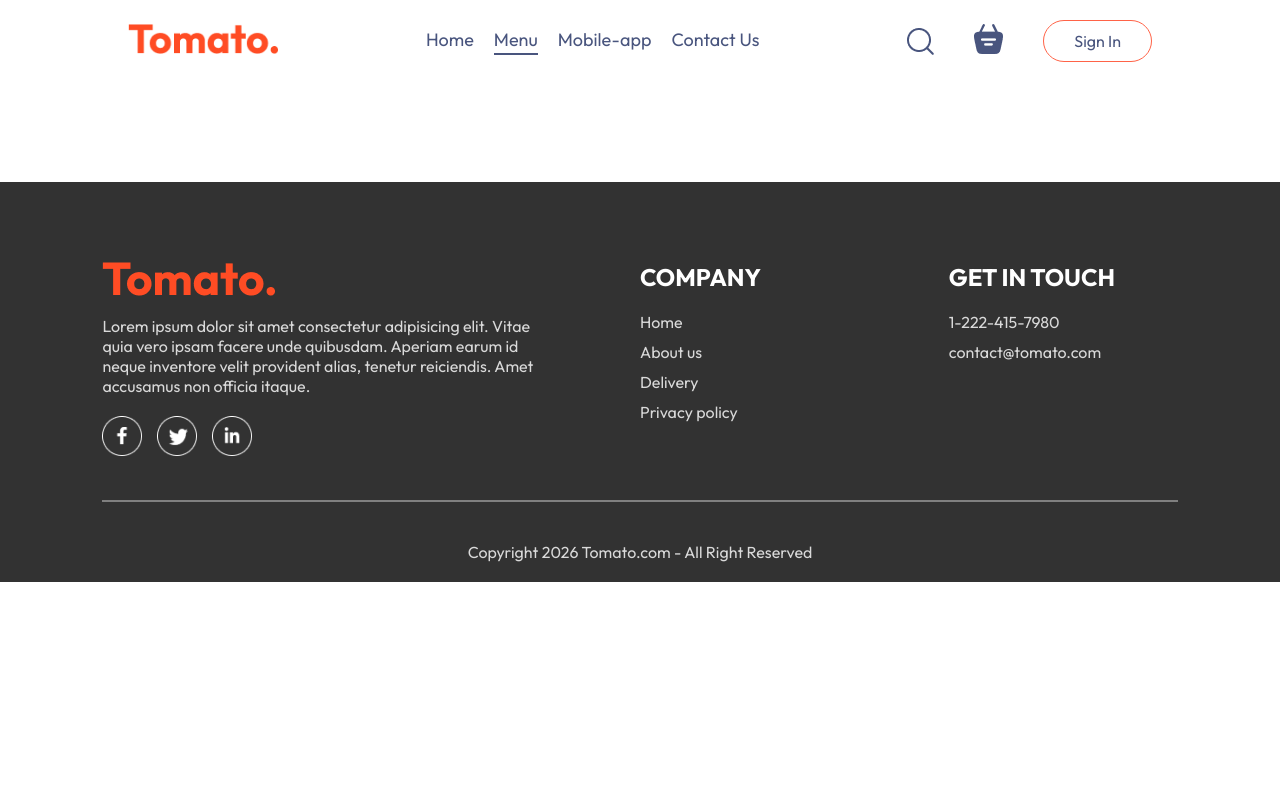
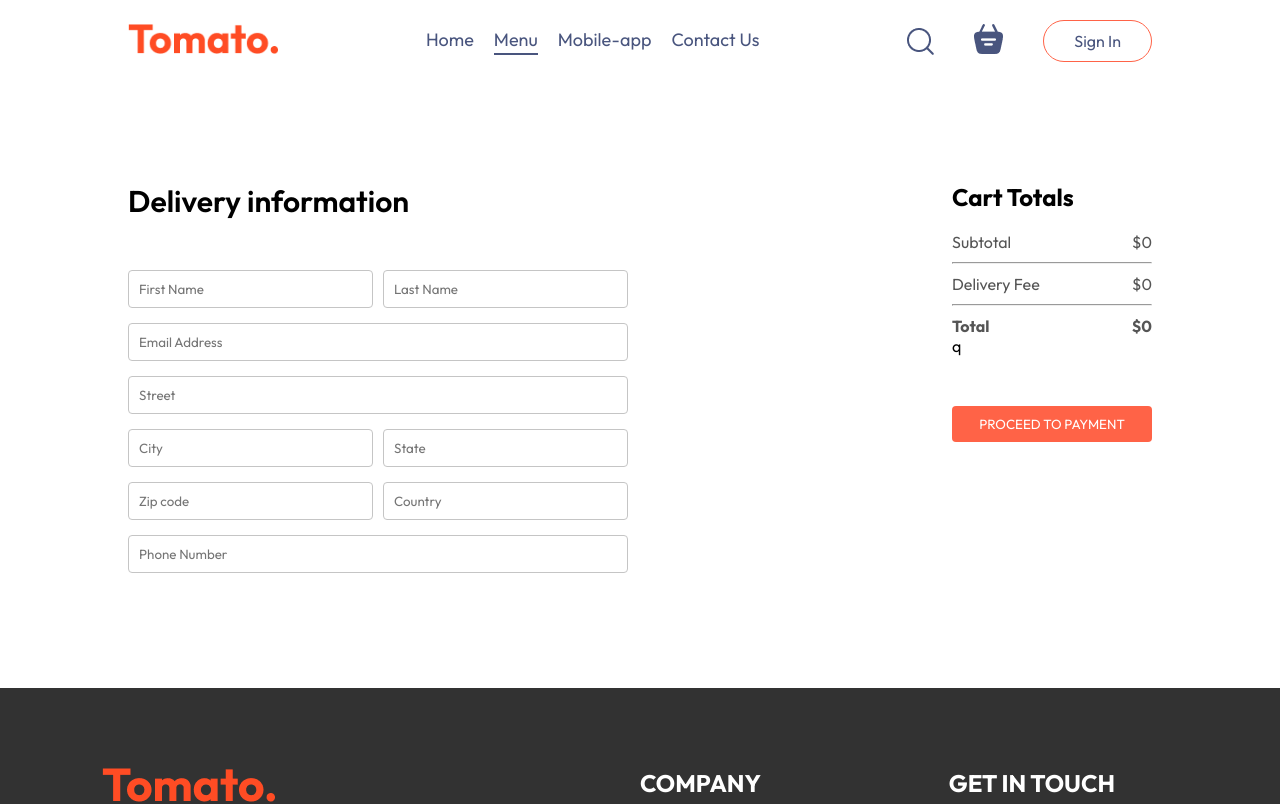
Before and after one commit to Muskan-076/Food-delivery-clone, a React (Vite) app in the folder frontend/: page /Order in a window 1280 px wide. Shown: the top 804 px of the page. Built offline with nearby package versions, Linux system fonts and the light colour scheme.

Commit message:
added placeorder functionality where u can checkout with ur order

```diff
--- a/frontend/src/pages/Cart/Cart.jsx
+++ b/frontend/src/pages/Cart/Cart.jsx
@@ -1,10 +1,14 @@
-import React, { useContext } from 'react'
+import React, { useContext, } from 'react'
 import './Cart.css'
 import { StoreContext } from '../../context/StoreContext';
+import { useNavigate } from 'react-router-dom';
 
 const Cart = () => {
 
   const { cartItems, food_list, removeFromCart, getTotalCartAmount } = useContext(StoreContext);
+
+  const navigate = useNavigate();
+
   return (
     <div className='cart'>
       <div className="cart-items">
@@ -48,17 +52,17 @@
 
             <div className="cart-total-details">
               <p>Delivery Fee</p>
-              <p>${2}</p>
+              <p>${getTotalCartAmount() === 0? 0: 2}</p>
             </div>
             <hr />
 
             <div className="cart-total-details">
               <b>Total</b>
-              <b>${getTotalCartAmount() + 2}</b>
+              <b>${getTotalCartAmount() === 0 ? 0: getTotalCartAmount()+ 2}</b>
             </div>
 
           </div>
-          <button>PROCEED TO CHECKOUT</button>
+          <button onClick={() => navigate('/Order')}>PROCEED TO CHECKOUT</button>
         </div>
         <div className="cart-promocode">
           <div>
--- a/frontend/src/pages/PlaceOrder/PlaceOrder.css
+++ b/frontend/src/pages/PlaceOrder/PlaceOrder.css
@@ -0,0 +1,35 @@
+.place-order{
+    display: flex;
+    align-items: start;
+    justify-content: space-between;
+    gap: 50px;
+    margin-top: 100px;
+}
+.place-order-left{
+    width: 100%;
+    max-width: max(30%, 500px);
+}
+.place-order-left .title{
+    font-size:  30px;
+    font-weight: 600;
+    margin-bottom: 50px;
+}
+.place-order-left input{
+    margin-bottom: 15px;
+    width: 100%;
+    padding: 10px;
+    border: 1px solid #c5c5c5;
+    border-radius: 4px;
+    outline-color: tomato;
+}
+.place-order-left .multi-fields{
+    display: flex;
+    gap: 10px;
+}
+.place-order-left .right{
+    width: 100%;
+    max-width: max(40%, 500px);
+}
+.place-order .cart-total button{
+    margin-top: 30px;
+}
--- a/frontend/src/pages/PlaceOrder/PlaceOrder.jsx
+++ b/frontend/src/pages/PlaceOrder/PlaceOrder.jsx
@@ -1,12 +1,66 @@
 import React from 'react'
 import './PlaceOrder.css'
+import { useContext } from 'react'
+import { StoreContext } from '../../context/StoreContext'
 
 const PlaceOrder = () => {
+      const {getTotalCartAmount} = useContext(StoreContext);
   return (
-    <div>
+    <form className='place-order'>
+      <div className="place-order-left">
+        <p className="title">Delivery information</p>
 
-    </div>
+        <div className="multi-fields">
+          <input type="text" placeholder="First Name" />
+          <input type="text" placeholder="Last Name" />
+        </div>
+        <input type="email" placeholder="Email Address" />
+        <input type="text" placeholder="Street" />
+
+
+        <div className="multi-fields">
+          <input type="text" placeholder="City" />
+          <input type="text" placeholder="State" />
+        </div>
+
+        <div className="multi-fields">
+          <input type="text" placeholder="Zip code" />
+          <input type="text" placeholder="Country" />
+        </div>
+        <input type="text" placeholder="Phone Number" />
+
+      </div>
+
+      <div className="place-order-right">
+        <div className="cart-total">
+          <h2>Cart Totals</h2>
+          <div>
+             <div className="cart-total-details">
+                <p>Subtotal</p>
+                <p>${getTotalCartAmount()}</p>
+            </div>
+            <hr />
+
+            <div className="cart-total-details">
+              <p>Delivery Fee</p>
+              <p>${getTotalCartAmount() === 0? 0: 2}</p>
+            </div>
+            <hr />
+
+            <div className="cart-total-details">
+              <b>Total</b>
+              <b>${getTotalCartAmount() === 0 ? 0: getTotalCartAmount()+ 2}</b>
+            </div>q
+
+          </div>
+          <button >PROCEED TO PAYMENT</button>
+        </div>
+
+
+      </div>
+    </form>
   )
 }
 
+
 export default PlaceOrder
```
